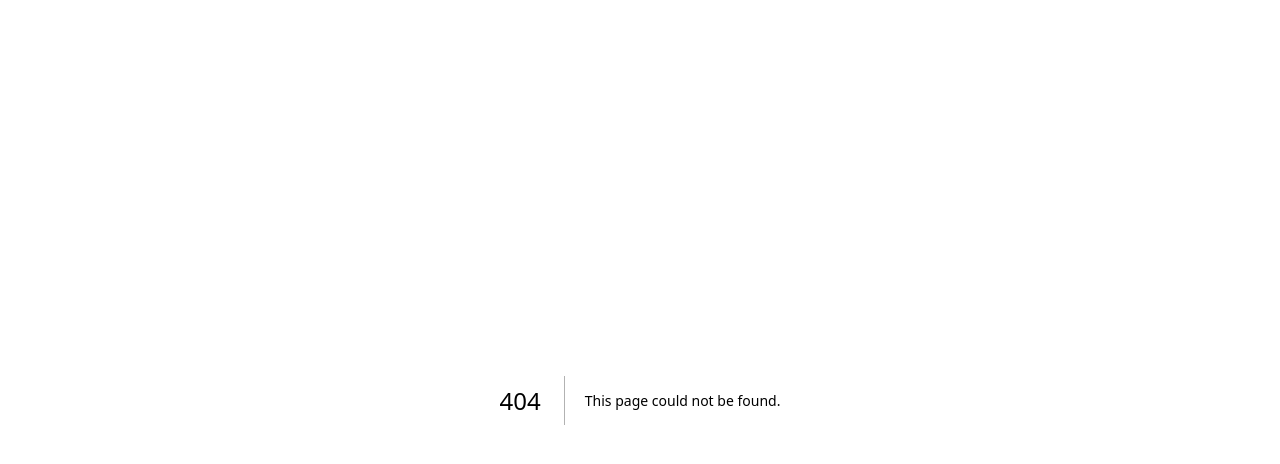
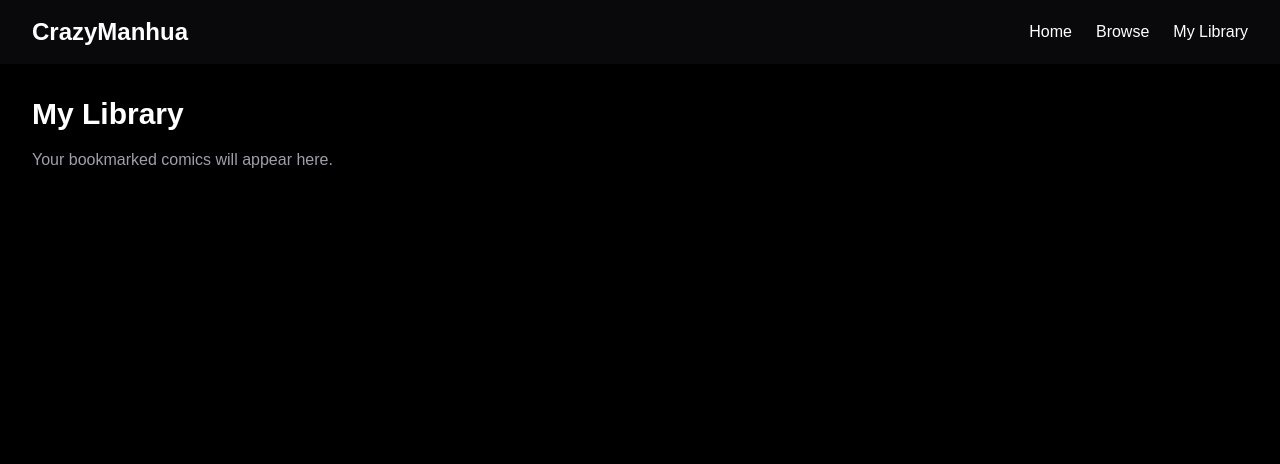
Before and after one commit to dumbadolebom/crazymanhua, a Next.js app: page /library in a window 1280 px wide. Before the commit this address had no page. Shown: the top 464 px of the page. Built offline with nearby package versions, Linux system fonts and the light colour scheme.

Commit message:
Refactor shared layout and add library route

```diff
--- a/src/app/layout.js
+++ b/src/app/layout.js
@@ -1,4 +1,5 @@
 import { Geist, Geist_Mono } from "next/font/google";
+import Navbar from "@/components/Navbar";
 import "./globals.css";
 
 const geistSans = Geist({
@@ -12,7 +13,7 @@ const geistMono = Geist_Mono({
 });
 
 export const metadata = {
-  title: "crazymanhua - Read Manhuas Online",
+  title: "CrazyManhua - Read Manhuas Online",
   description: "Discover and read comics online.",
 };
 
@@ -22,7 +23,10 @@ export default function RootLayout({ children }) {
       lang="en"
       className={`${geistSans.variable} ${geistMono.variable} h-full antialiased`}
     >
-      <body className="min-h-full flex flex-col">{children}</body>
+      <body className="min-h-full flex flex-col">
+        <Navbar />
+        {children}
+      </body>
     </html>
   );
 }
--- /dev/null
+++ b/src/app/library/page.js
@@ -0,0 +1,9 @@
+export default function LibraryPage() {
+  return (
+    <main className="min-h-screen bg-black p-8 text-white">
+      <h1 className="mb-4 text-3xl font-bold">My Library</h1>
+
+      <p className="text-zinc-400">Your bookmarked comics will appear here.</p>
+    </main>
+  );
+}
--- a/src/app/page.js
+++ b/src/app/page.js
@@ -1,12 +1,9 @@
-import Navbar from "@/components/Navbar";
 import ComicCard from "@/components/ComicCard";
 import { comics } from "@/data/comics";
 
 export default function Home() {
   return (
     <main className="min-h-screen bg-black text-white">
-      <Navbar />
-
       <section className="p-8">
         <h1 className="mb-6 text-3xl font-bold">Popular Comics</h1>
 
--- a/src/app/search/page.js
+++ b/src/app/search/page.js
@@ -1,7 +1,6 @@
 "use client";
 
 import { useState } from "react";
-import Navbar from "@/components/Navbar";
 import ComicCard from "@/components/ComicCard";
 import { comics } from "@/data/comics";
 
@@ -14,8 +13,6 @@ export default function SearchPage() {
 
   return (
     <main className="min-h-screen bg-black text-white">
-      <Navbar />
-
       <section className="p-8">
         <h1 className="mb-6 text-3xl font-bold">Browse Comics</h1>
 
```
